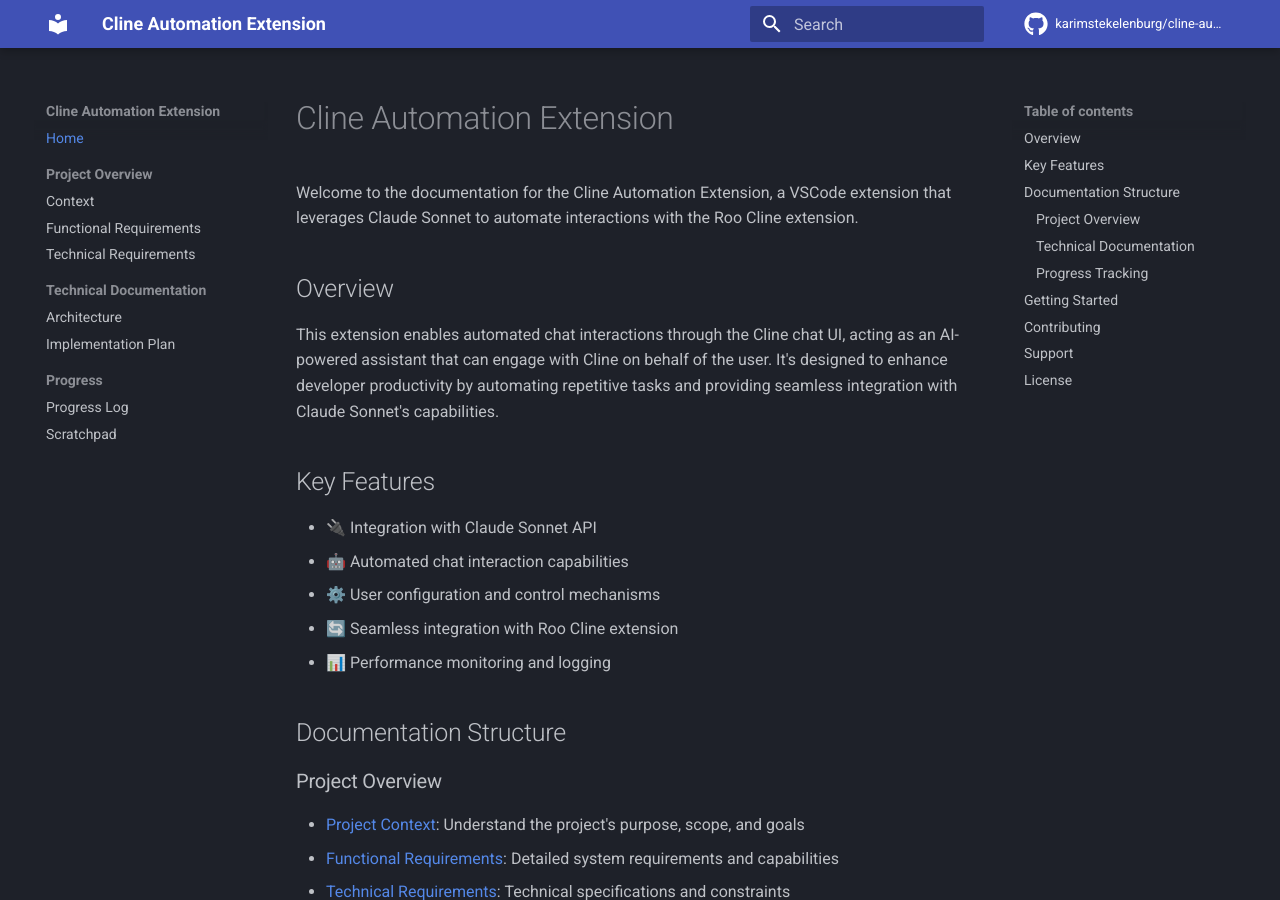
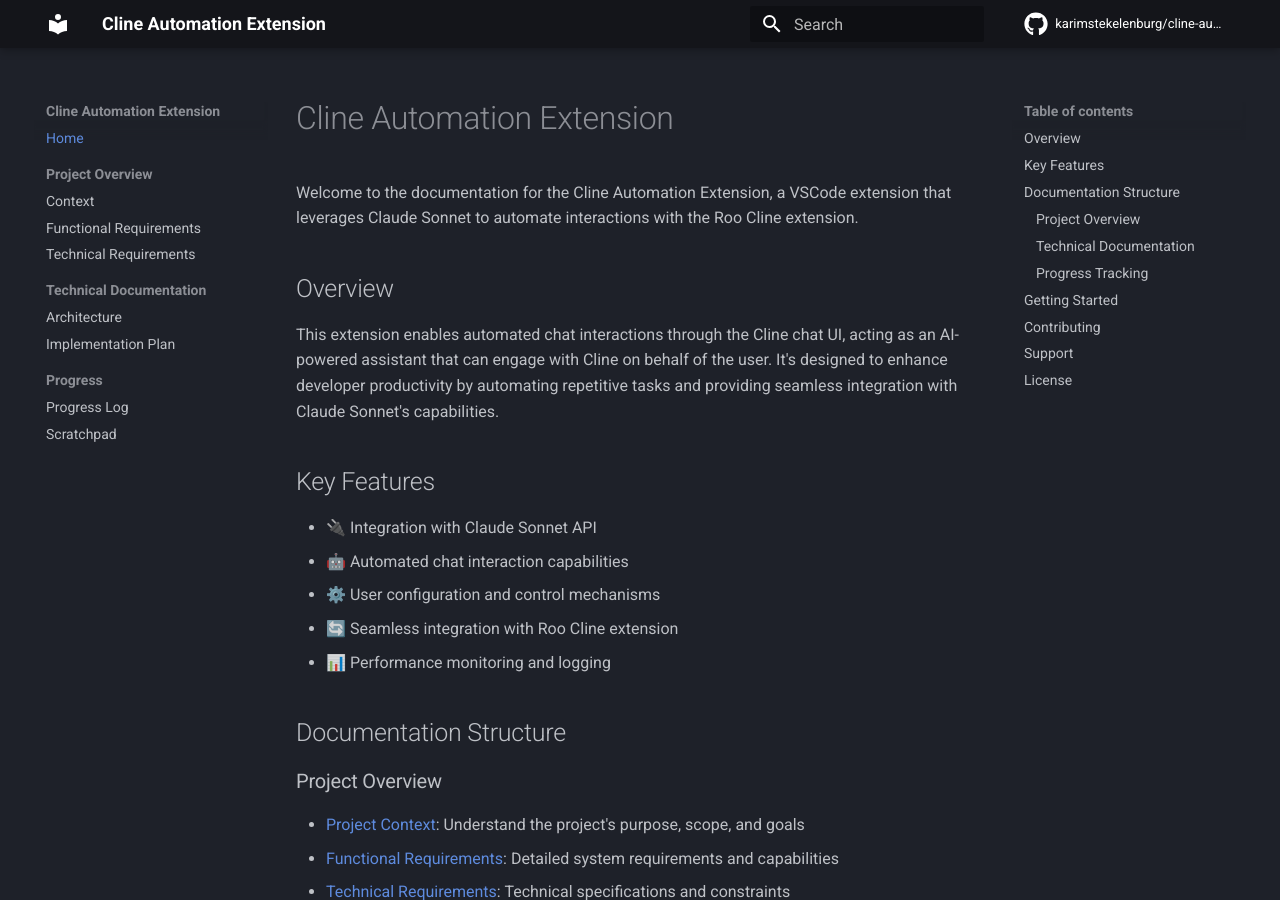
Before and after one commit to karimStekelenburg/cline-automation, an MkDocs documentation site: the page built from docs/index.md, in a window 1280 px wide and 900 px high. Built offline with MkDocs 1.6.1 and Material for MkDocs 9.7.7, drawn with Linux system fonts in a browser that asks for light colours; comment, search, counter and statistics services are not loaded.

Commit message:
Fix mkdocs configuration

```diff
--- a/mkdocs.yml
+++ b/mkdocs.yml
@@ -8,8 +8,8 @@
   name: material
   palette:
     scheme: slate
-    primary: indigo
-    accent: light blue
+    primary: black
+    accent: indigo
   features:
     - navigation.instant
     - navigation.tracking
@@ -34,15 +34,13 @@
     - Scratchpad: scratchpad.md
 
 markdown_extensions:
-  - pymdownx.highlight:
-      anchor_linenums: true
+  - pymdownx.highlight
   - pymdownx.inlinehilite
   - pymdownx.snippets
   - pymdownx.superfences:
       custom_fences:
         - name: mermaid
           class: mermaid
-          format: !!python/name:pymdownx.superfences.fence_code_format
   - admonition
   - pymdownx.details
   - pymdownx.tasklist:
```
